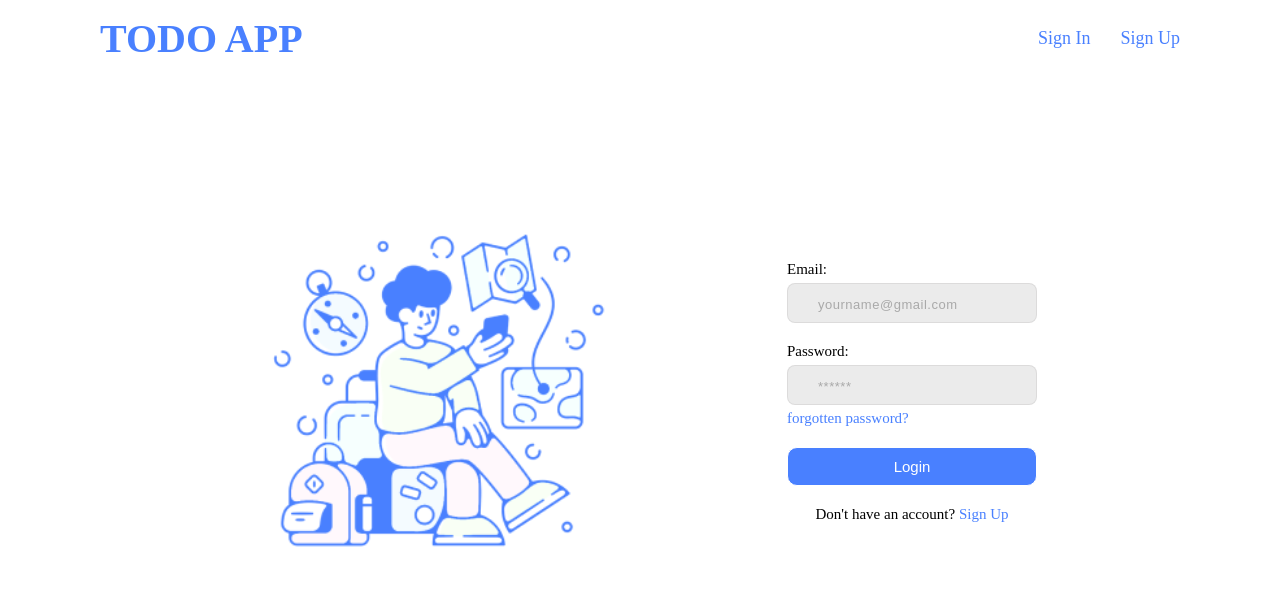
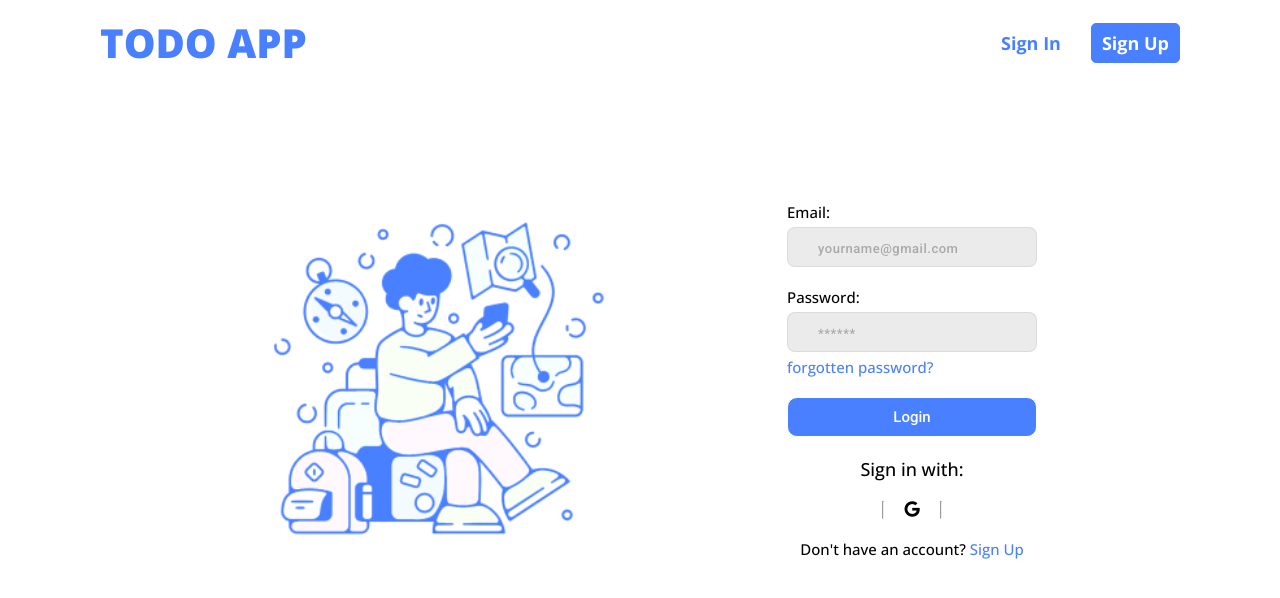
Before and after one commit to Cheeh1/todo-app, a React (Vite) app: page / in a window 1280 px wide. Shown: the top 598 px of the page. Built offline with nearby package versions, Linux system fonts and the light colour scheme; no server answers.

Commit message:
Google authentication and styling
Added Google authentication  from firebase and improved the styling by adding font and correcting the links.

```diff
--- a/index.html
+++ b/index.html
@@ -4,6 +4,7 @@
     <meta charset="UTF-8" />
     <link rel="icon" type="image/svg+xml" href="/vite.svg" />
     <meta name="viewport" content="width=device-width, initial-scale=1.0" />
+    <link rel="stylesheet" href="https://cdnjs.cloudflare.com/ajax/libs/font-awesome/6.0.0-beta2/css/all.min.css" integrity="sha512-YWzhKL2whUzgiheMoBFwW8CKV4qpHQAEuvilg9FAn5VJUDwKZZxkJNuGM4XkWuk94WCrrwslk8yWNGmY1EduTA==" crossorigin="anonymous" referrerpolicy="no-referrer" />
     <title>Vite + React</title>
   </head>
   <body>
--- a/src/components/Login.jsx
+++ b/src/components/Login.jsx
@@ -1,12 +1,15 @@
 import { useState } from 'react';
 import { Link } from 'react-router-dom'
 import { useForm } from 'react-hook-form';
-import { getAuth, signInWithEmailAndPassword } from "firebase/auth";
+import { getAuth, signInWithEmailAndPassword, signInWithPopup, GoogleAuthProvider } from "firebase/auth";
+// import { getAuth, signInWithPopup, GoogleAuthProvider } from 'firebase/auth';
 import {
     Email_Regex_Validation,
     Password_Regex_Validation
 } from "../lib";
 import image from '../assets/trip.png'
+
+// const provider = new GoogleAuthProvider();
 
 const Login = () => {
     const [formData, setFormData] = useState({
@@ -54,6 +57,32 @@ const Login = () => {
         }
     };
 
+    // function for google authentication
+    const signInWithGoogle = () => {
+        signInWithPopup(auth, provider)
+            .then((result) => {
+                // This gives you a Google Access Token. You can use it to access the Google API.
+                const credential = GoogleAuthProvider.credentialFromResult(result);
+                const token = credential.accessToken;
+                // The signed-in user info.
+                const user = result.user;
+                // IdP data available using getAdditionalUserInfo(result)
+                // ...
+                console.log(user);
+            })
+            .catch((error) => {
+                // Handle Errors here.
+                const errorCode = error.code;
+                const errorMessage = error.message;
+                // The email of the user's account used.
+                const email = error.customData.email;
+                // The AuthCredential type that was used.
+                const credential = GoogleAuthProvider.credentialFromError(error);
+                // ...
+                console.error(error);
+            });
+    };
+
     return (
         <>
             <section className='homepage'>
@@ -66,7 +95,7 @@ const Login = () => {
                         {userNotFoundError && <p className="login-error">{userNotFoundError}</p>}
                         {wrongPasswordError && <p className="login-error">{wrongPasswordError}</p>}
                         <div className='login-item'>
-                            <label>Email:</label>
+                            <label className='login-label'>Email:</label>
                             <input
                                 type="text"
                                 name="email"
@@ -82,7 +111,7 @@ const Login = () => {
                             />
                         </div>
                         <div className='login-item'>
-                            <label>Password:</label>
+                            <label className='login-label'>Password:</label>
                             <input
                                 type="text"
                                 name="password"
@@ -96,15 +125,25 @@ const Login = () => {
                                     pattern: Password_Regex_Validation,
                                 })}
                             />
-                            <a href='#forgotten'>forgotten password?</a>
+                            <a className='forgotten' href='#forgotten'>forgotten password?</a>
                         </div>
 
                         <input type="submit" className='login-btn' value="Login" />
 
+                        <div className='google'>
+                            <p className='google-text'>Sign in with:</p>
+                            <div className='google-item'>
+                                <hr className='google-line' />
+                                <div onClick={signInWithGoogle}>
+                                    <i className="fa-brands fa-google google-logo"></i>
+                                </div>
+                                <hr />
+                            </div>
+                        </div>
                     </form>
 
                     <div>
-                        <p className='sign-up'>Don't have an account? <Link to='/register'>Sign Up</Link></p>
+                        <p className='sign-up'>Don't have an account? <Link className='sign-up-link' to='/register'>Sign Up</Link></p>
                     </div>
                 </section>
 
@@ -112,5 +151,4 @@ const Login = () => {
         </>
     )
 }
-
 export default Login
--- a/src/components/Navbar.jsx
+++ b/src/components/Navbar.jsx
@@ -6,8 +6,8 @@ const Navbar = () => {
             <nav className="nav">
                 <h1 className="nav-title">TODO APP</h1>
                 <ul className="nav-item">
-                    <Link className='nav-item-1' to="/">Sign In</Link>
-                    <Link className='nav-item-2' to="/register">Sign Up</Link>
+                    <Link className='nav-sign-in' to="/">Sign In</Link>
+                    <Link className='nav-sign-up' to="/register">Sign Up</Link>
                 </ul>
             </nav>
         </>
--- a/src/components/Register.jsx
+++ b/src/components/Register.jsx
@@ -140,7 +140,7 @@ const Register = () => {
                     </form>
 
                     <div>
-                        <p className='sign-in'>I already have an account. <Link to='/'>Sign In</Link></p>
+                        <p className='sign-in'>I already have an account. <Link className='sign-in-link' to='/'>Sign In</Link></p>
                     </div>
                 </div>
 
--- a/src/styles/_login.scss
+++ b/src/styles/_login.scss
@@ -2,7 +2,7 @@
   display: flex;
   justify-content: space-evenly;
   align-items: center;
-  margin-top: 120px;
+  margin-top: 100px;
 }
 
 .login-img {
@@ -30,6 +30,11 @@
   font-weight: 500;
 }
 
+.login-label {
+  font-family: "Open sans", sans-serif;
+  font-weight: 500;
+}
+
 .login-field {
   border-radius: 8px;
   border: 1px solid rgba(126, 122, 122, 0.14);
@@ -38,6 +43,8 @@
   width: 250px;
   height: 40px;
   font-size: 1.5rem;
+  font-family: "Open sans", sans-serif;
+  font-weight: 500;
 }
 
 .login-field::placeholder {
@@ -46,13 +53,20 @@
   font-weight: 300;
   letter-spacing: 0.52px;
   padding-left: 10px;
+  font-family: "Roboto", sans-serif;
+  font-weight: 500;
 }
 
-a:link,
+.forgotten {
+  font-family: "Open sans", sans-serif;
+  font-weight: 500;
+  color: #4980ff;
+}
+
+.forgotten:link,
 :visited,
 :active {
   text-decoration: none;
-  color: #4980ff;
 }
 
 .login-btn {
@@ -63,15 +77,59 @@ a:link,
   color: #ffff;
   font-size: 1.5rem;
   cursor: pointer;
+  font-family: "Roboto", sans-serif;
+  font-weight: 500;
 }
 
 .sign-up {
   text-align: center;
   font-size: 1.5rem;
+  font-family: "Open sans", sans-serif;
+  font-weight: 500;
+}
+
+.sign-up-link {
+  color: #4980ff;
+}
+
+.sign-up-link:link,
+:visited,
+:active {
+  text-decoration: none;
 }
 
 .login-error {
-  color: #ff0000;
+  color: #ffff;
+  background-color: #ff0000;
+  padding: 5px 5px;
+  border-radius: 5px;
   font-size: 2.5rem;
   font-weight: 700;
+  text-align: center;
+  font-family: "Roboto", sans-serif;
+  font-family: 800;
 }
+
+.google {
+  display: flex;
+  flex-direction: column;
+  justify-content: center;
+  align-items: center;
+  gap: 20px;
+}
+
+.google-text {
+  font-size: 1.8rem;
+  font-weight: 500;
+  font-family: 'Open sans', sans-serif;
+}
+
+.google-item {
+  display: flex;
+  gap: 20px;
+  justify-content: center;
+}
+
+.google-logo {
+  cursor: pointer;
+}
--- a/src/styles/_navbar.scss
+++ b/src/styles/_navbar.scss
@@ -8,25 +8,39 @@
 .nav-title {
     font-size: 4.0rem;
     color: #4980FF;
+    font-family: 'Open sans', sans-serif;
+    font-weight: 900;
 }
 
 .nav-item {
     display: flex;
     list-style-type: none;
+    align-items: center;
     gap: 30px;
 }
 
-.nav-item-1 {
+.nav-sign-in {
     color: #4980FF;
     font-size: 1.8rem;
+    font-weight: 700;
+    font-family: 'Open sans', sans-serif;
 }
 
-a:link, :visited, :active {
+.nav-sign-in:link, :visited, :active {
     text-decoration: none;
-    color: #4980ff;
 }
 
-.nav-item-2 {
-    color: #4980FF;
+.nav-sign-up {
+    border: 1px solid #4980FF;
+    padding: 7px 10px;
+    color: #ffff;
+    background-color: #4980FF;
     font-size: 1.8rem;
+    font-weight: 700;
+    font-family: 'Open sans', sans-serif;
+    border-radius: 5px;
 }
+
+.nav-sign-up:link, :visited, :active {
+    text-decoration: none;
+}
--- a/src/styles/_register.scss
+++ b/src/styles/_register.scss
@@ -31,7 +31,8 @@
 }
 
 .register-label {
-    width: 30%;
+  font-family: 'Open sans', sans-serif;
+  font-weight: 500;
 }
 
 .register-field {
@@ -42,6 +43,8 @@
   width: 250px;
   height: 40px;
   font-size: 1.5rem;
+  font-family: 'Open sans', sans-serif;
+  font-weight: 500;
 }
 
 .register-field::placeholder {
@@ -52,13 +55,6 @@
   padding-left: 10px;
 }
 
-a:link,
-:visited,
-:active {
-  text-decoration: none;
-  color: #4980ff;
-}
-
 .register-btn {
   padding: 10px 5px;
   border-radius: 10px;
@@ -66,22 +62,45 @@ a:link,
   background-color: #4980ff;
   color: #ffff;
   font-size: 1.5rem;
-//   width: 40%;
+  //   width: 40%;
   cursor: pointer;
+  font-family: 'Open sans', sans-serif;
+  font-weight: 700;
 }
 
 .sign-in {
   text-align: center;
   font-size: 1.5rem;
+  font-family: 'Open sans', sans-serif;
+  font-weight: 500;
+}
+
+.sign-in-link {
+  color: #4980ff;
+}
+
+.sign-in-link:link,
+:visited,
+:active {
+  text-decoration: none;
 }
 
 .register-error {
   color: #ff0000;
   width: 30%;
+  font-family: 'Roboto', sans-serif;
+  font-family: 500;
+  font-size: 1.3rem;
 }
 
 .email-error {
-  color: #ff0000;
+  color: #ffff;
+  background-color: #ff0000;
+  padding: 5px 5px;
+  border-radius: 5px;
   font-size: 2.5rem;
   font-weight: 700;
+  text-align: center;
+  font-family: 'Roboto', sans-serif;
+  font-family: 800;
 }
--- a/src/styles/style.scss
+++ b/src/styles/style.scss
@@ -1,3 +1,4 @@
+@import url('https://fonts.googleapis.com/css2?family=Inter:wght@500;600&family=Open+Sans:wght@500;700;800&family=Roboto:wght@500;700;900&display=swap');
 *,
 ::before,
 ::after {
```
